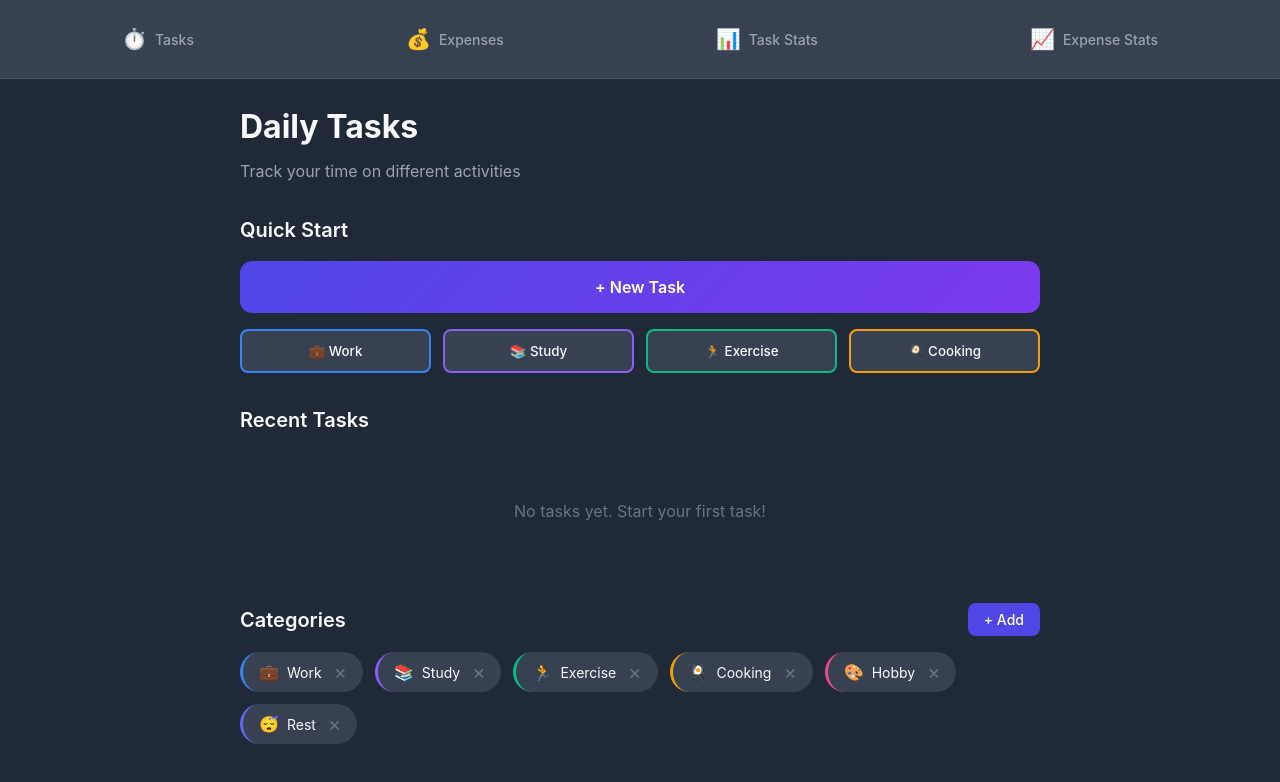
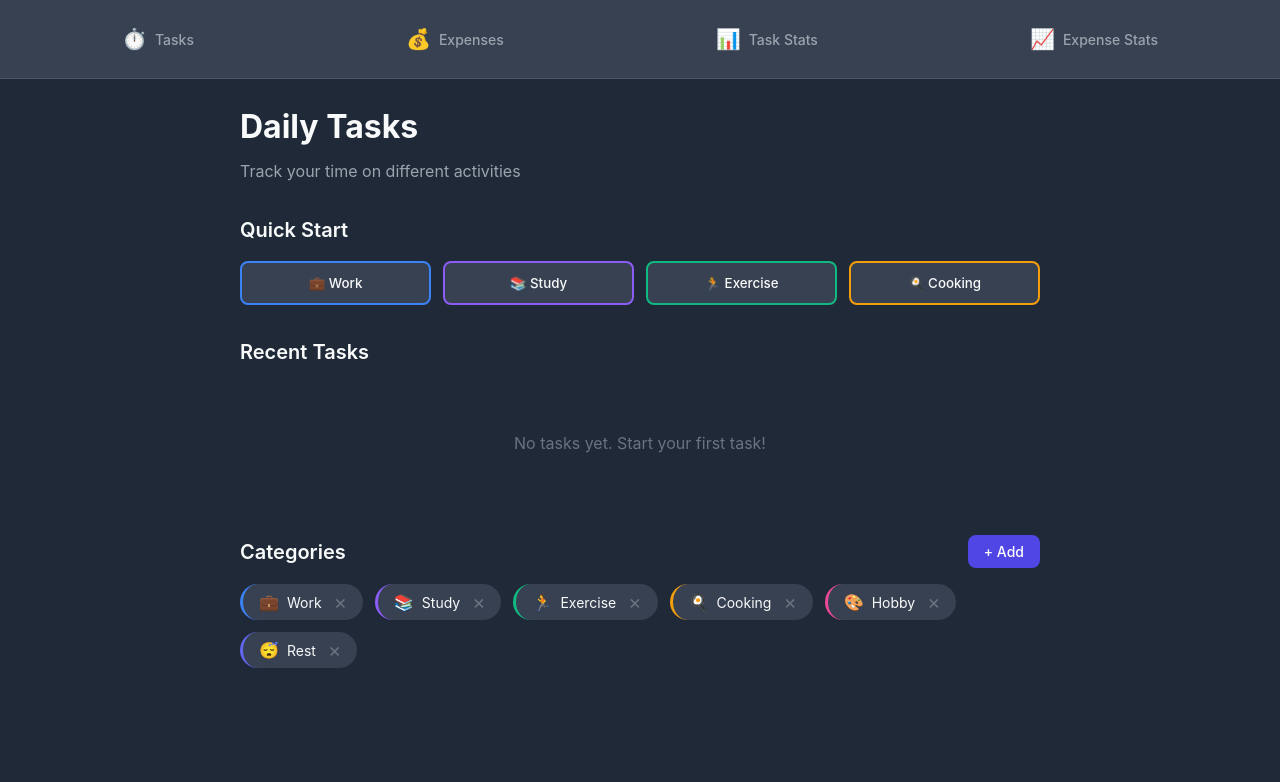
Before and after one commit to AlekseiCherenkevich/fin-time-tracker, a React (Vite) app: page / in a window 1280 px wide. Shown: the top 782 px of the page. Built offline with nearby package versions, Linux system fonts and the light colour scheme.

Commit message:
Update TasksPage styling and functionality

```diff
--- a/src/pages/TasksPage.module.css
+++ b/src/pages/TasksPage.module.css
@@ -144,6 +144,21 @@
   padding: 0.5rem 1rem;
   border-radius: 2rem;
   border-left: 3px solid;
+}
+
+.categoryClickArea {
+  background: none;
+  border: none;
+  display: flex;
+  align-items: center;
+  gap: 0.5rem;
+  cursor: pointer;
+  color: inherit;
+  padding: 0;
+}
+
+.categoryClickArea:hover {
+  opacity: 0.8;
 }
 
 .catIcon {
--- a/src/pages/TasksPage.tsx
+++ b/src/pages/TasksPage.tsx
@@ -25,11 +25,8 @@ export function TasksPage() {
   const [newCategoryIcon, setNewCategoryIcon] = useState('📋');
   const [showTimerPopup, setShowTimerPopup] = useState(false);
 
-  const openAddModal = () => {
-    // Auto-select first category when opening modal
-    if (categories.length > 0) {
-      setSelectedCategory(categories[0].id);
-    }
+  const openAddModal = (categoryId: string) => {
+    setSelectedCategory(categoryId);
     setShowAddModal(true);
   };
 
@@ -54,10 +51,6 @@ export function TasksPage() {
     setShowAddModal(false);
     // Add task directly without timer
     addTask(selectedCategory, durationNum * 60);
-  };
-
-  const handleAddQuickTask = (categoryId: string, minutes: number) => {
-    startTimer(categoryId, minutes * 60);
   };
 
   const handleDeleteTask = (task: TaskRecord) => {
@@ -86,17 +79,12 @@ export function TasksPage() {
         <>
           <section className={styles.quickActions}>
             <h2>Quick Start</h2>
-            <div className={styles.quickButtons}>
-              <button onClick={() => openAddModal()} className={styles.addBtn}>
-                + New Task
-              </button>
-            </div>
             <div className={styles.presetButtons}>
               {categories.slice(0, 4).map(cat => (
                 <button
                   key={cat.id}
                   className={styles.presetBtn}
-                  onClick={() => handleAddQuickTask(cat.id, 25)}
+                  onClick={() => openAddModal(cat.id)}
                   style={{ borderColor: cat.color }}
                 >
                   {cat.icon} {cat.name}
@@ -150,8 +138,13 @@ export function TasksPage() {
         <div className={styles.categoryList}>
           {categories.map(cat => (
             <div key={cat.id} className={styles.categoryItem} style={{ borderColor: cat.color }}>
-              <span className={styles.catIcon}>{cat.icon}</span>
-              <span className={styles.catName}>{cat.name}</span>
+              <button
+                className={styles.categoryClickArea}
+                onClick={() => openAddModal(cat.id)}
+              >
+                <span className={styles.catIcon}>{cat.icon}</span>
+                <span className={styles.catName}>{cat.name}</span>
+              </button>
               <button
                 className={styles.deleteCatBtn}
                 onClick={() => deleteCategory(cat.id)}
@@ -166,22 +159,7 @@ export function TasksPage() {
       {showAddModal && (
         <div className={styles.modal}>
           <div className={styles.modalContent}>
-            <h2>New Task</h2>
-            <div className={styles.formGroup}>
-              <label>Category</label>
-              <div className={styles.categorySelect}>
-                {categories.map(cat => (
-                  <button
-                    key={cat.id}
-                    className={`${styles.catOption} ${selectedCategory === cat.id ? styles.selected : ''}`}
-                    onClick={() => setSelectedCategory(cat.id)}
-                    style={{ borderColor: cat.color }}
-                  >
-                    {cat.icon} {cat.name}
-                  </button>
-                ))}
-              </div>
-            </div>
+            <h2>Add Task</h2>
             <div className={styles.formGroup}>
               <label>Duration (minutes)</label>
               <input
@@ -209,10 +187,10 @@ export function TasksPage() {
                 Cancel
               </button>
               <button onClick={handleAddTaskWithoutTimer} className={styles.addDirectBtn}>
-                Add Without Timer
+                Add Task
               </button>
               <button onClick={handleAddTask} className={styles.confirmBtn}>
-                Start with Timer
+                Add Task with Timer
               </button>
             </div>
           </div>
```
